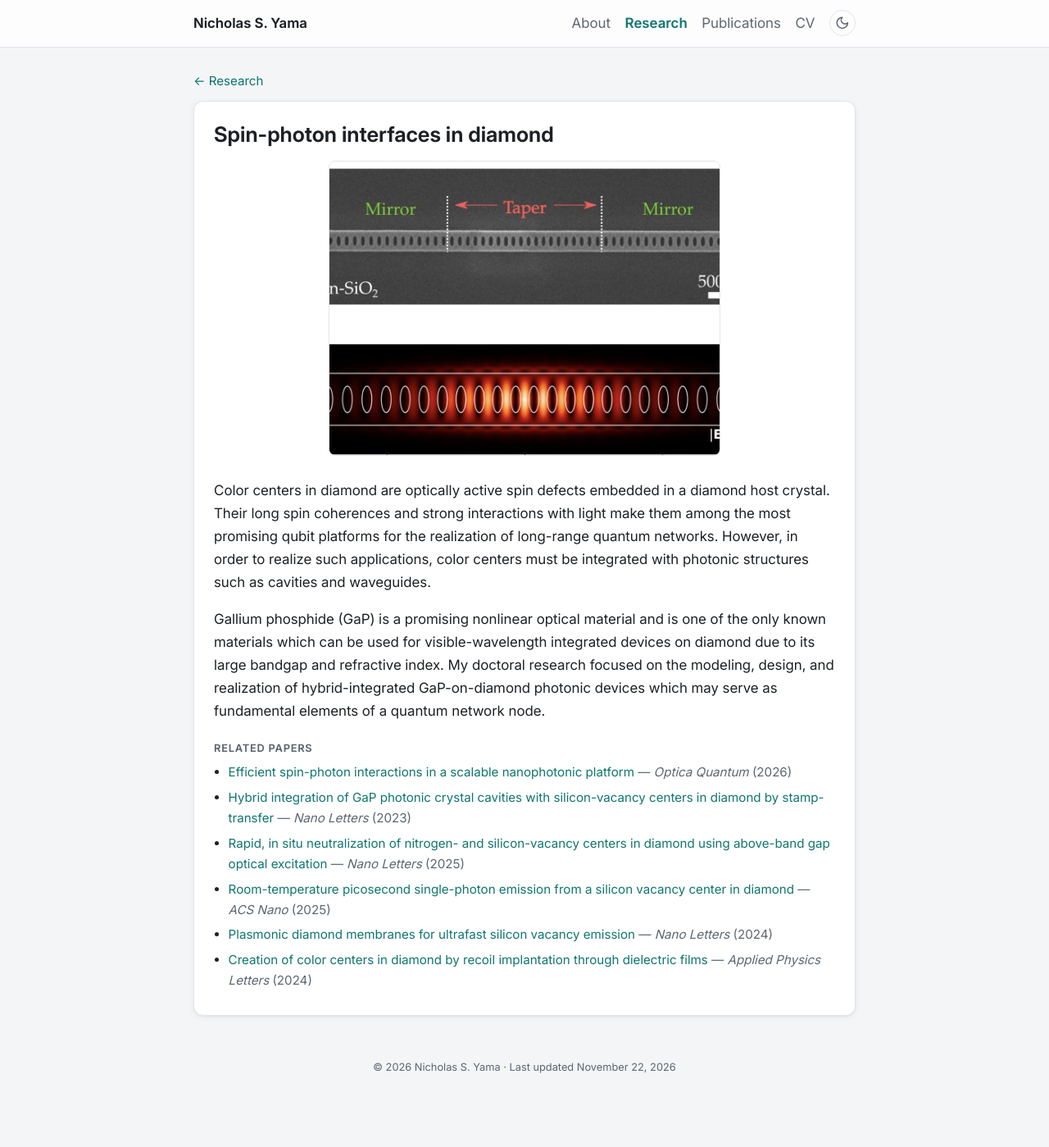
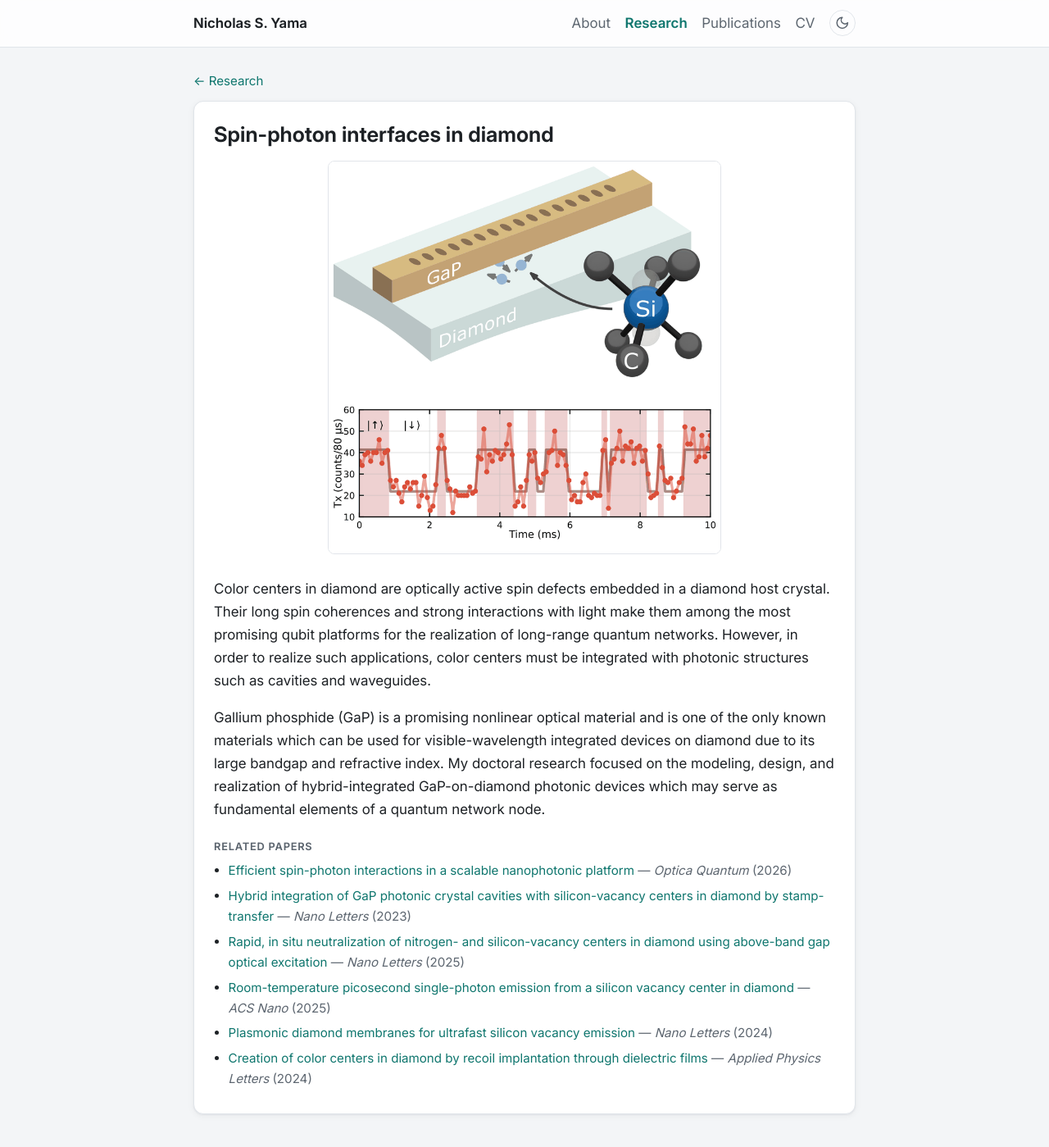
Before and after one commit to nyama8/nyama8.github.io, a Jekyll site: the page built from _topics/diamond.md, in a window 1280 px wide and 1400 px high. Shown: the whole window at 82% size. Built offline with Jekyll 4.4.1, drawn with Linux system fonts in a browser that asks for light colours.

Commit message:
Research: new spin-photon interface figure and thumbnail
Co-Authored-By: Claude Opus 5.5 <noreply@anthropic.com>

```diff
--- a/_topics/diamond.md
+++ b/_topics/diamond.md
@@ -3,8 +3,9 @@
 # (Field descriptions: see _topics/transduction.md)
 title: Spin-photon interfaces in diamond
 order: 2
-image: /assets/img/research/stamped-phc.jpg
-alt: Electron micrograph of a GaP photonic crystal cavity and its simulated optical mode
+image: /assets/img/research/spin-photon.png
+thumbnail: /assets/img/research/spin-photon-thumb.jpg
+alt: Illustration of a GaP photonic crystal cavity on diamond with a silicon-vacancy center, above a plot of transmission over time switching between spin-up and spin-down levels
 summary: >-
   Hybrid-integrated photonic devices coupled to optically active spin defects
   in diamond, for quantum networks: modeling, design, fabrication, and testing,
--- a/assets/css/style.css
+++ b/assets/css/style.css
@@ -303,7 +303,7 @@ img { max-width: 100%; height: auto; }
 .topic-page-title { font-size: 1.6rem; margin: 0 0 1rem; }
 .topic-figure { margin: 0 0 1.25rem; text-align: center; }
 .topic-figure img {
-  max-height: 360px;
+  max-height: 480px;
   border-radius: 8px;
   background: #ffffff;
   border: 1px solid var(--border);
```
Also changed, not shown: assets/img/research/spin-photon-thumb.jpg (added), assets/img/research/spin-photon.png (added).
